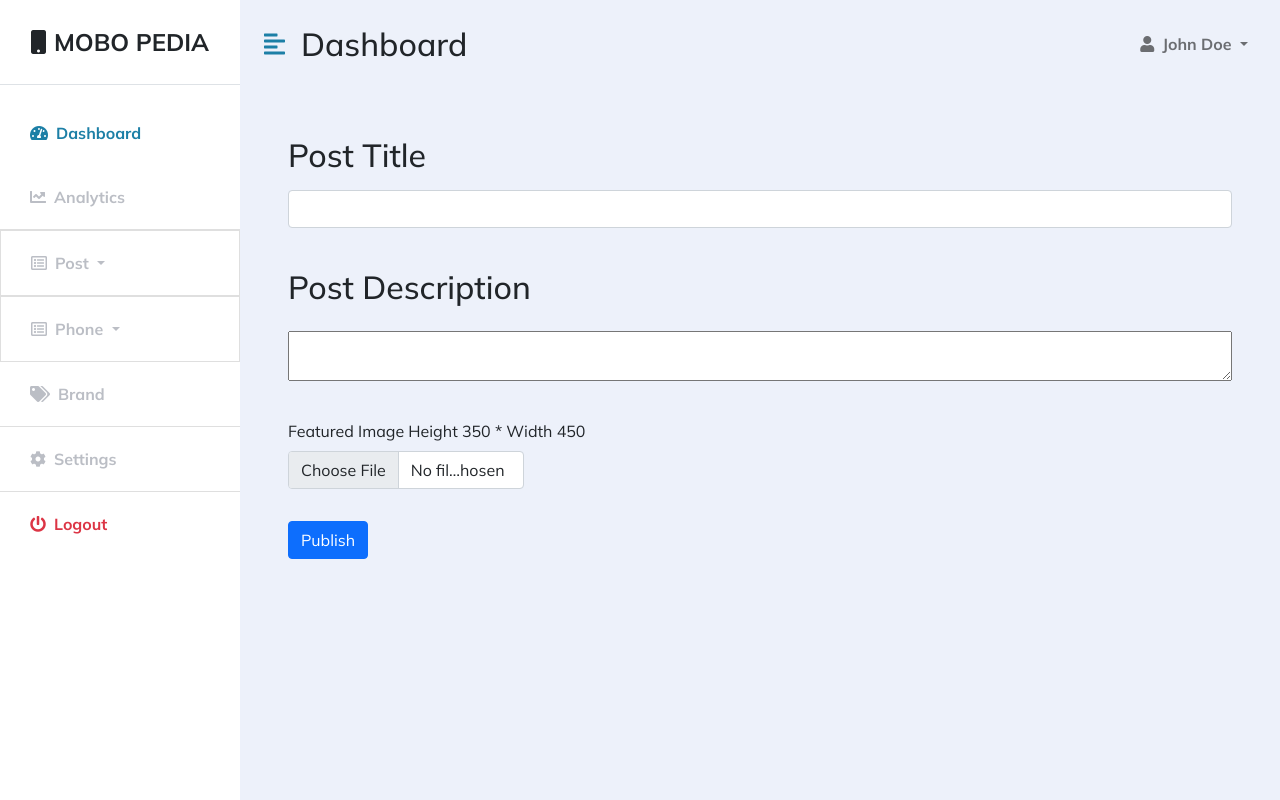
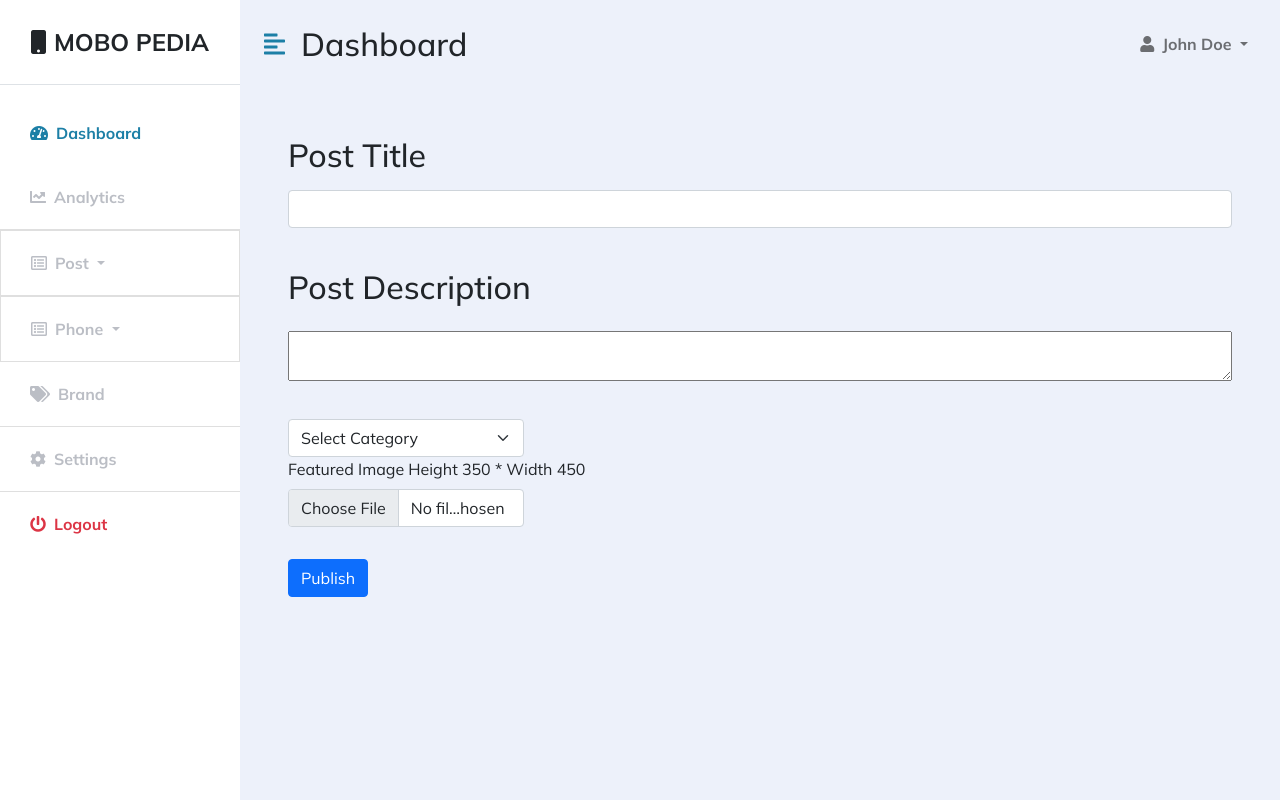
Before and after one commit to devmhimran/mobo-pedia, a PHP site: page /add-post.php in a window 1280 px wide. Run offline with PHP 8.4, Linux system fonts and the light colour scheme; data that the repository does not hold is empty; some libraries are stand-ins or nearby versions.

Commit message:
Update Add Post Category

```diff
--- a/add-post.php
+++ b/add-post.php
@@ -8,6 +8,7 @@
 
         $post_title = $_POST['post_title'];
         $post_content = $_POST['post_content'];
+        $post_category = $_POST['category'];
 
         if(empty($post_title) || empty($post_content)){
             $valid[] = "<p class='alert alert-danger px-5 p-3'>All Fields Required</p>";
@@ -19,7 +20,7 @@
             $photo_data = $data['file_name'];
             if ( $data['status'] == 'yes' ) {
 
-                $sql = "INSERT INTO post (post_title, post_content, featured_photo) values ('$post_title ','$post_content','$photo_data')";
+                $sql = "INSERT INTO post (post_title, post_content, featured_photo,category) values ('$post_title ','$post_content','$photo_data','$post_category')";
                 $conn -> query($sql);
                set_msg('Successfully Published');
                header("location: add-post.php");
@@ -60,7 +61,6 @@
                     </a>
                         <ul class="dropdown-menu post-dropdown" aria-labelledby="dropdownMenuButton2">
                           <li><a class="dropdown-item" href="./add-phone.php">Add Phone</a></li>
-                          <li><a class="dropdown-item" href="./all-phones.php">All Phones</a></li>
                           <li><a class="dropdown-item" href="./all-phones.php">All Phones</a></li>
                         </ul>
                       </div>
@@ -129,6 +129,16 @@
                     <label class="h2 mt-4">Post Description</label>
                     <textarea style="width: 100%;" class="ckeditor mt-3 mb-3" name="post_content" id=editor></textarea> <!-- CKEditor  !-->
                     <div class="mt-3 mb-3">
+                        <select class="form-select w-25" aria-label="Default select example" name="category">
+                            <option selected>Select Category</option>
+                            <?php
+                              $all_category = "SELECT category_name FROM post_category";
+                              $all_category_data = $conn -> query($all_category);
+                              while($fetch_category_data = $all_category_data -> fetch_assoc()):
+                            ?>
+                            <option value="<?php echo $fetch_category_data['category_name'] ?>"><?php echo $fetch_category_data['category_name'] ?></option>
+                            <?php endwhile ?>
+                        </select>
                         <label for="formFile" class="form-label">Featured Image Height 350 * Width 450</label>
                         <input class="form-control w-25" type="file" id="formFile" name="featured_photo">
                     </div>
--- a/all-post.php
+++ b/all-post.php
@@ -101,7 +101,7 @@
                               $all_post = "SELECT * FROM post";
                               $post_data = $conn -> query($all_post);
                               while($fetch_post_data = $post_data -> fetch_assoc()):
-                        ?>
+                    ?>
                       <tr>
                         <th scope="row"><?php echo $fetch_post_data['post_id'] ?></th>
                         <td colspan="2"><?php echo $fetch_post_data['post_title'] ?></td>
@@ -110,7 +110,7 @@
                             <a class="btn btn-outline-warning btn-sm">Update</a>
                             <a id="date_delete" class="btn btn-outline-danger btn-sm">Delete</a>
                         </td>
-                        <td>Tech</td>
+                        <td><?php echo $fetch_post_data['category'] ?></td>
                         <td><?php echo $fetch_post_data['created_at'] ?></td>
                       </tr>
                         <?php endwhile; ?>
```
Also changed, not shown: assets/post/03befeac87bbee31b2e347ff04dca028.png (deleted), assets/post/3b4d35a3882f7f9e7f20dcea9ab05c38.png (deleted), assets/post/6112b380e69cc6b00ac408f29e0122bd.jpg (deleted), assets/post/93fd9e488e77664173902d37bd44e878.png (deleted), assets/post/cd4fe71ba0d1a5c2c801be8fc5a816ba.png (deleted).
